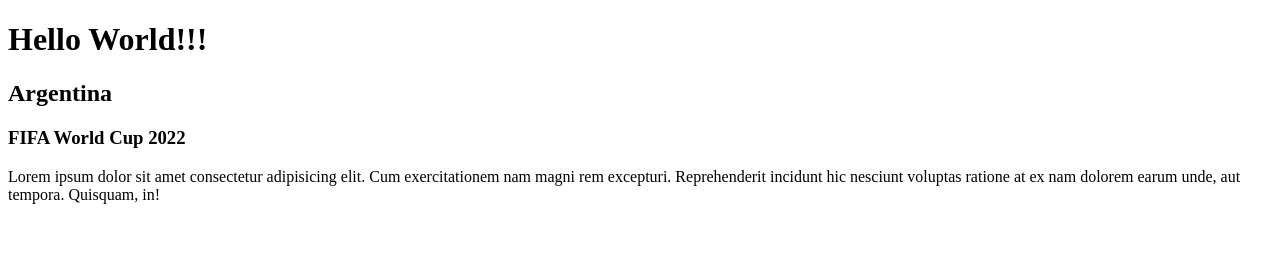
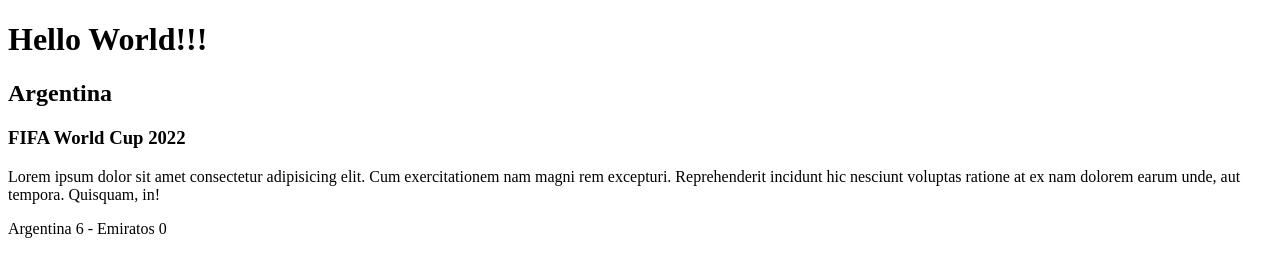
Before and after one commit to Ram1roLK/EjercicioPractica, a plain HTML site: page index.html in a window 1280 px wide. Drawn offline with Linux system fonts and the light colour scheme.

Commit message:
Masterpav.01

```diff
--- a/index.html
+++ b/index.html
@@ -12,5 +12,7 @@
     <h3>FIFA World Cup 2022</h3>
 
     <p>Lorem ipsum dolor sit amet consectetur adipisicing elit. Cum exercitationem nam magni rem excepturi. Reprehenderit incidunt hic nesciunt voluptas ratione at ex nam dolorem earum unde, aut tempora. Quisquam, in!</p>
+
+    <p>Argentina 6 - Emiratos 0</p>
 </body>
 </html>
```
